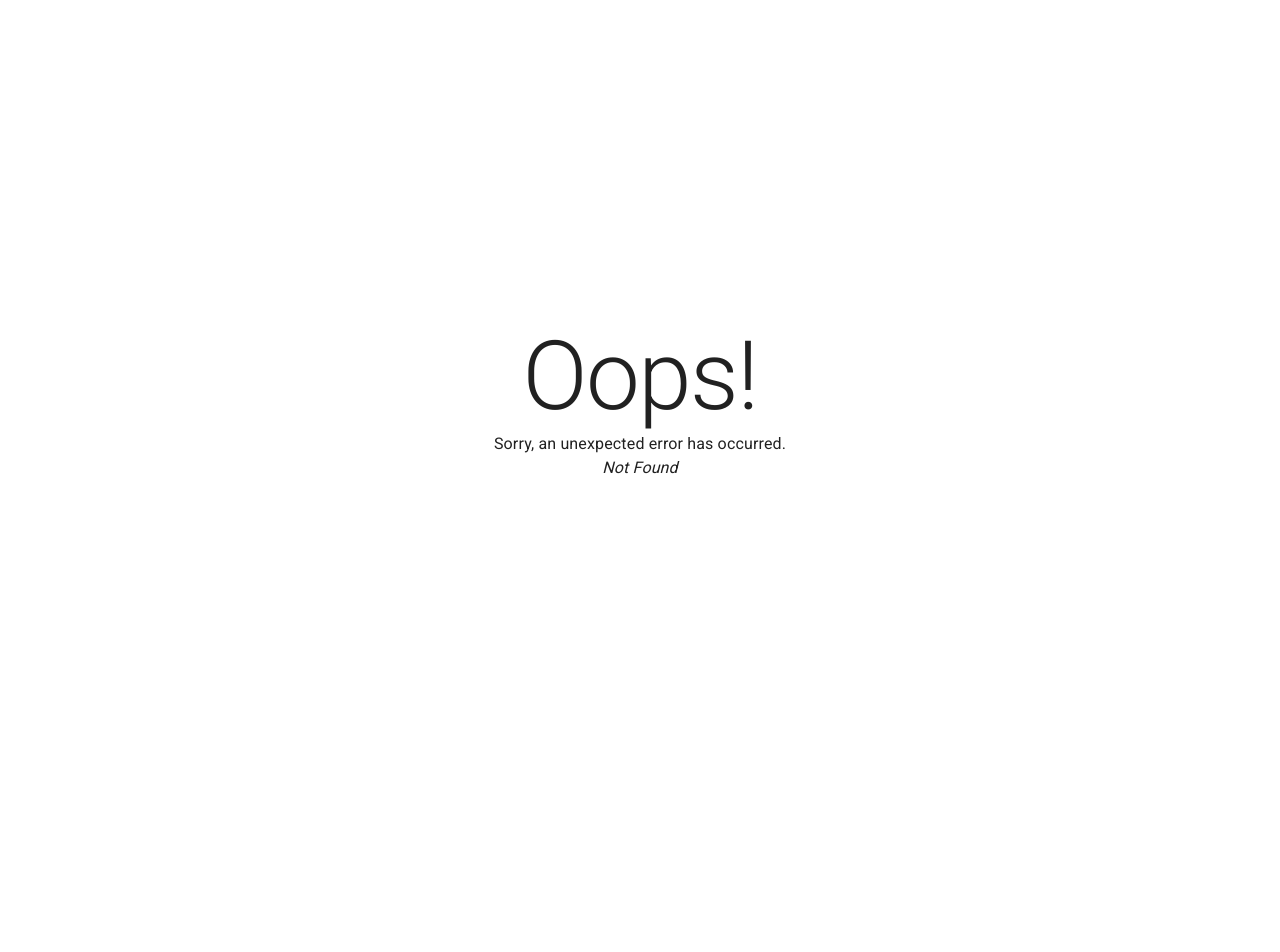
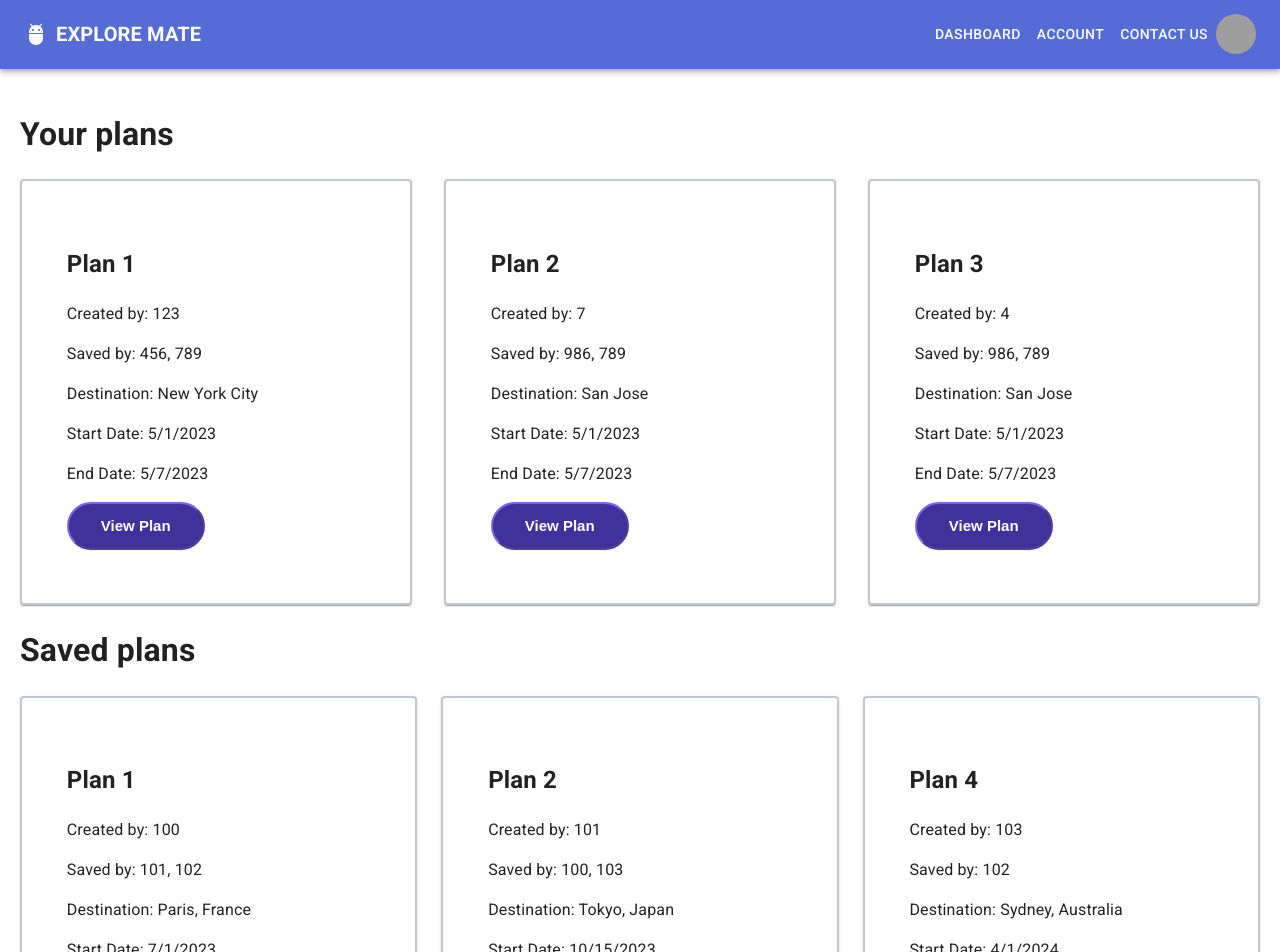
Before and after one commit to nair-ayush/CS157C-Team4, a React (Vite) app in the folder client/: page /dashboard in a window 1280 px wide. Before the commit this address had no page. Shown: the top 952 px of the page. Before the commit the page ends 800 px from the top, so only its background shows below. Built offline with nearby package versions, Linux system fonts and the light colour scheme; grey boxes are pictures that could not be loaded.

Commit message:
added dashboard page

```diff
--- a/client/src/App.tsx
+++ b/client/src/App.tsx
@@ -5,6 +5,7 @@ import { createBrowserRouter, RouterProvider } from "react-router-dom";
 import Auth from "./pages/Auth";
 import ContactUs from "./pages/ContactUs";
 import ErrorPage from "./pages/ErrorPage";
+import Dashboard from "./pages/Dashboard";
 import Home from "./pages/Home";
 import theme from "./theme";
 
@@ -15,6 +16,7 @@ const router = createBrowserRouter([
   { path: "/contact-us", element: <ContactUs /> },
   { path: "/auth/login", element: <Auth type="login" /> },
   { path: "/auth/signup", element: <Auth type="signup" /> },
+  { path: "/dashboard", element: <Dashboard />}
 ]);
 
 const App = () => {
--- /dev/null
+++ b/client/src/pages/Dashboard.tsx
@@ -0,0 +1,130 @@
+import React from 'react';
+import './style.css';
+import Navbar from "../components/Navbar";
+import { Button,
+    Card,
+    Box,
+    CardContent,
+    Table,
+    TableBody,
+    TableCell,
+    TableContainer,
+    TableHead,
+    TableRow,
+    Grid } from '@mui/material';
+
+function Dashboard() {
+    interface Plan {
+        plan_id: number;
+        created_by_user_id: number;
+        saved_by_users: number[];
+        destination: string;
+        start_date: Date;
+        end_date: Date;
+      }
+
+    const plans: Plan[] = [{
+        plan_id: 1,
+        created_by_user_id: 123,
+        saved_by_users: [456, 789],
+        destination: 'New York City',
+        start_date: new Date('2023-05-01'),
+        end_date: new Date('2023-05-07'),
+      },
+      {
+        plan_id: 2,
+        created_by_user_id: 7,
+        saved_by_users: [986, 789],
+        destination: 'San Jose',
+        start_date: new Date('2023-05-01'),
+        end_date: new Date('2023-05-07'),
+      },
+      {
+        plan_id: 3,
+        created_by_user_id: 4,
+        saved_by_users: [986, 789],
+        destination: 'San Jose',
+        start_date: new Date('2023-05-01'),
+        end_date: new Date('2023-05-07'),
+      }
+    ];
+    const splans: Plan[] = [{
+        plan_id: 1,
+        created_by_user_id: 100,
+        saved_by_users: [101, 102],
+        destination: 'Paris, France',
+        start_date: new Date(2023, 6, 1),
+        end_date: new Date(2023, 6, 8),
+      },
+      {
+        plan_id: 2,
+        created_by_user_id: 101,
+        saved_by_users: [100, 103],
+        destination: 'Tokyo, Japan',
+        start_date: new Date(2023, 9, 15),
+        end_date: new Date(2023, 9, 23),
+      },
+      {
+        plan_id: 4,
+        created_by_user_id: 103,
+        saved_by_users: [102],
+        destination: 'Sydney, Australia',
+        start_date: new Date(2024, 3, 1),
+        end_date: new Date(2024, 3, 10),
+      },
+    ];
+
+  return (
+    <>
+    <Navbar></Navbar>
+    <div className='container'>
+    <h1> Your plans</h1>
+    <Grid container spacing={4}>
+      {plans.map((plan) => (
+        <Grid key={plan.plan_id} item xs={12} sm={6} md={4}>
+          <Box>
+            <Card className="card">
+            <CardContent className="card-details">
+              <h2>Plan {plan.plan_id}</h2>
+              <p>Created by: {plan.created_by_user_id}</p>
+              <p>Saved by: {plan.saved_by_users.join(', ')}</p>
+              <p>Destination: {plan.destination}</p>
+              <p>Start Date: {plan.start_date.toLocaleDateString()}</p>
+              <p>End Date: {plan.end_date.toLocaleDateString()}</p>
+              <button className="button" onClick={() => console.log('View plan clicked')}>
+              <span className="button-content">View Plan</span>
+              </button>
+            </CardContent>
+          </Card>
+          </Box>
+        </Grid>
+      ))}
+    </Grid>
+    <h1> Saved plans</h1>
+    <Grid container spacing={3}>
+      {splans.map((plan) => (
+        <Grid key={plan.plan_id} item xs={12} sm={6} md={4}>
+          <Box>
+            <Card className="card">
+            <CardContent className="card-details">
+              <h2>Plan {plan.plan_id}</h2>
+              <p>Created by: {plan.created_by_user_id}</p>
+              <p>Saved by: {plan.saved_by_users.join(', ')}</p>
+              <p>Destination: {plan.destination}</p>
+              <p>Start Date: {plan.start_date.toLocaleDateString()}</p>
+              <p>End Date: {plan.end_date.toLocaleDateString()}</p>
+              <button className="button" onClick={() => console.log('View plan clicked')}>
+              <span className="button-content">View Plan</span>
+              </button>
+            </CardContent>
+          </Card>
+          </Box>
+        </Grid>
+      ))}
+    </Grid>
+    </div>
+    </>
+  );
+}
+
+export default Dashboard;
--- /dev/null
+++ b/client/src/pages/style.css
@@ -0,0 +1,59 @@
+.container {
+    padding: 20px;
+  }
+
+.card {
+    border-radius: 20px;
+    background: #f5f5f5;
+    position: relative;
+    padding: 1.8rem;
+    border: 2px solid #c3c6ce;
+    transition: 0.5s ease-out;
+    overflow: visible;
+   }
+
+.card:hover {
+    border-color: #805feb;
+    box-shadow: 0 4px 18px 0 rgba(0, 0, 0, 0.25);
+}
+
+.button {
+    position: relative;
+    overflow: hidden;
+    height: 3rem;
+    padding: 0 2rem;
+    border-radius: 1.5rem;
+    border-color: #805feb;
+    background: #41319b;
+    background-size: 400%;
+    color: #fff;
+    font-weight: bold;
+    font-size: 15px;
+}
+
+.button:hover::before {
+    transform: scaleX(1);
+}
+
+.button-content {
+    position: relative;
+    z-index: 1;
+}
+
+.button::before {
+    content: '';
+    position: absolute;
+    top: 0;
+    left: 0;
+    transform: scaleX(0);
+    transform-origin: 0 50%;
+    width: 100%;
+    height: inherit;
+    border-radius: inherit;
+    background: linear-gradient(
+      82.3deg,
+      rgba(150, 93, 233, 1) 10.8%,
+      rgba(99, 88, 238, 1) 94.3%
+    );
+    transition: all 0.475s;
+}
```
